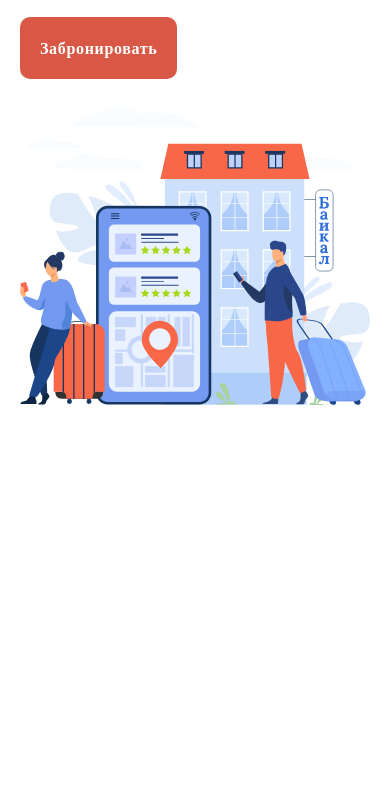
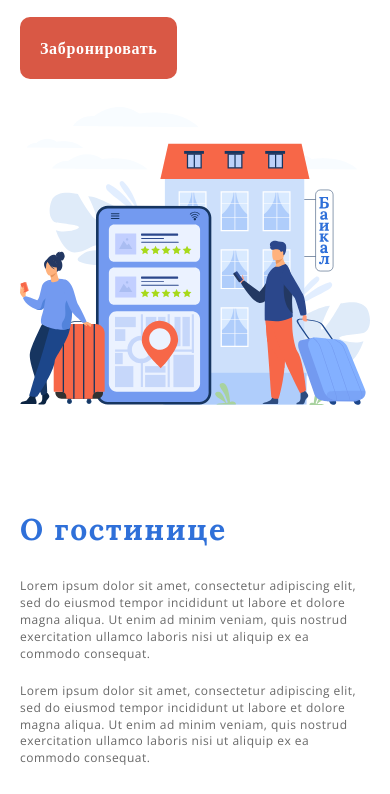
Before and after one commit to FarhodD/hotel-baykal, a plain HTML site: page index.html in a window 390 px wide. Shown: the part 264-1058 px from the top of the page. Before the commit the page ends 844 px from the top, so only its background shows below. Drawn offline with nearby package versions, Linux system fonts and the light colour scheme.

Commit message:
about us

```diff
--- a/index.html
+++ b/index.html
@@ -114,6 +114,7 @@
 
   <!-- MAIN -->
   <main class="main">
+    <!-- MAIN__SECTION -->
     <section class="main__section">
       <div class="container">
         <div class="main__section-inner">
@@ -150,6 +151,32 @@
       </div>
     </section>
 
+    <!-- ABOUT-US -->
+    <section class="about-us">
+      <div class="container">
+        <h2 class="about__us-title">
+          О гостинице
+        </h2>
+        <div class="about__us-inner">
+          <div class="about__us-paragraphs">
+            <p class="about__us-text">
+              Lorem ipsum dolor sit amet, consectetur adipiscing elit, sed do eiusmod tempor
+              incididunt ut labore et dolore magna aliqua. Ut enim ad minim veniam, quis nostrud exercitation ullamco
+              laboris nisi ut aliquip ex ea commodo consequat.
+            </p>
+            <p class="about__us-text">
+              Lorem ipsum dolor sit amet, consectetur adipiscing elit, sed do eiusmod tempor incididunt ut labore et
+              dolore magna aliqua. Ut enim ad minim veniam, quis nostrud exercitation ullamco laboris nisi ut aliquip ex
+              ea commodo consequat.
+            </p>
+          </div>
+          <div class="about__us-img">
+            <img src="./images/about-us-bg.svg" alt="Сотрудники и клиенты">
+          </div>
+        </div>
+      </div>
+    </section>
+
   </main>
 
   <!-- FOOTER -->
--- a/styles/adaptive.css
+++ b/styles/adaptive.css
@@ -16,11 +16,6 @@
   .menu {
     gap: 15px;
   }
-
-  /* .main__section-inner {
-    flex-direction: column;
-  } */
-
 
 }
 
@@ -53,6 +48,19 @@
   .hotel {
     top: 25px;
     left: 310px;
+  }
+
+  /* ABOUT-US */
+  .about__us-inner {
+    flex-direction: column;
+  }
+
+  .about__us-paragraphs {
+    max-width: 100%;
+  }
+
+  .about__us-title {
+    margin-bottom: 40px;
   }
 
 }
@@ -171,6 +179,12 @@
     top: 13px;
     width: 100px
   }
+
+  /* ABOUT-US */
+  .about__us-title {
+    font-size: 40px;
+    margin-bottom: 30px;
+  }
 }
 
 @media (max-width: 430px) {
@@ -193,4 +207,13 @@
     padding: 20px;
     font-size: 16px;
   }
+
+  /* ABOUT-US */
+  .about__us-title {
+    font-size: 30px;
+  }
+
+  .about__us-paragraphs {
+    font-size: 12px;
+  }
 }
--- a/styles/main.css
+++ b/styles/main.css
@@ -161,4 +161,42 @@
   opacity: .9;
 }
 
-.main__section--img-block {}
+/* ABOUT-US */
+.about-us {
+  padding: 50px 0;
+}
+
+.about__us-title {
+  font-family: 'Lora', serif;
+  font-size: 50px;
+  font-weight: 700;
+  line-height: normal;
+  letter-spacing: 1.5px;
+  color: var(--blue-color);
+  margin-bottom: 80px;
+}
+
+.about__us-inner {
+  display: flex;
+  align-items: center;
+  gap: 30px;
+}
+
+.about__us-paragraphs {
+  max-width: 390px;
+  font-size: 16px;
+  font-weight: 400;
+  line-height: 141.182%;
+  letter-spacing: 0.48px;
+  color: var(--primary-color);
+}
+
+.about__us-text {
+  margin-bottom: 20px;
+}
+
+.about__us-text:last-child {
+  margin-bottom: 0;
+}
+
+.about__us-img {}
--- a/styles/style.css
+++ b/styles/style.css
@@ -28,7 +28,7 @@ button {
 }
 
 body {
-  /* font-family: 'Lora', serif; */
+  font-family: 'Lora', serif;
   font-family: 'Open Sans', sans-serif;
 
 }
```
